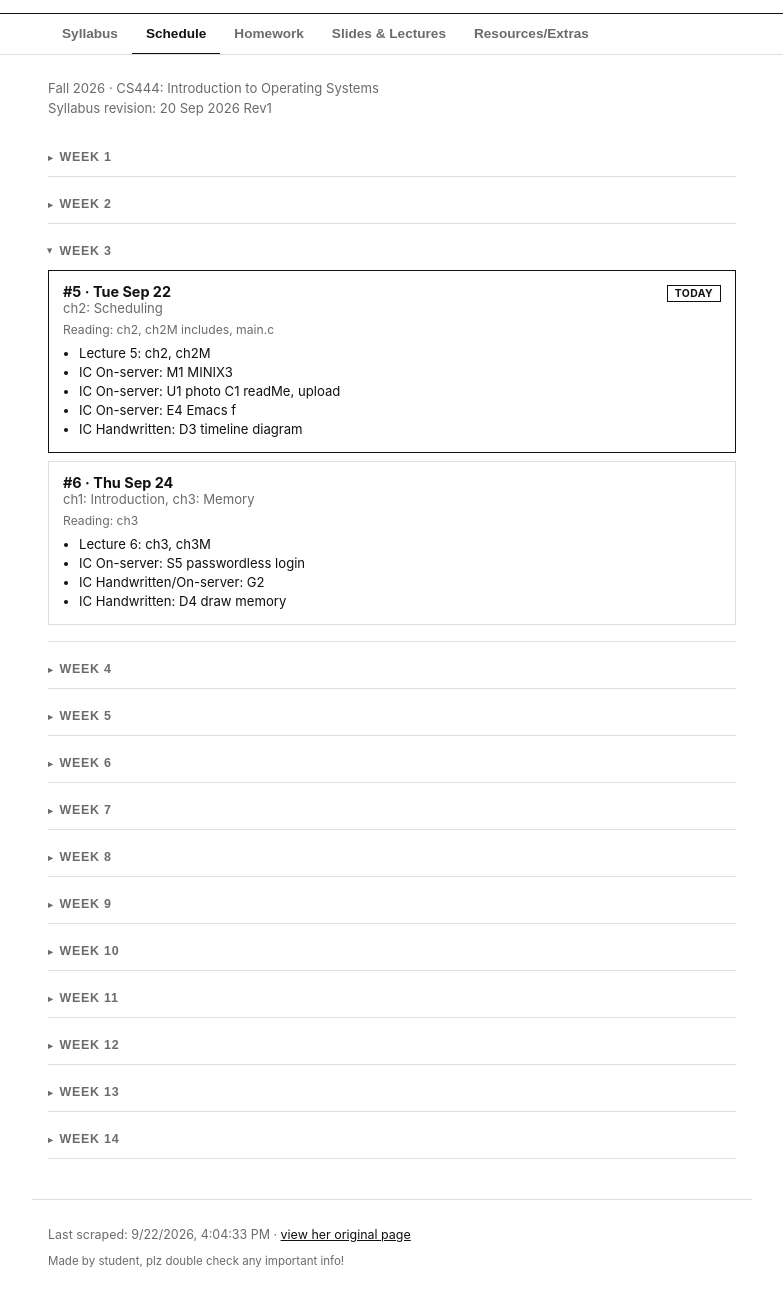
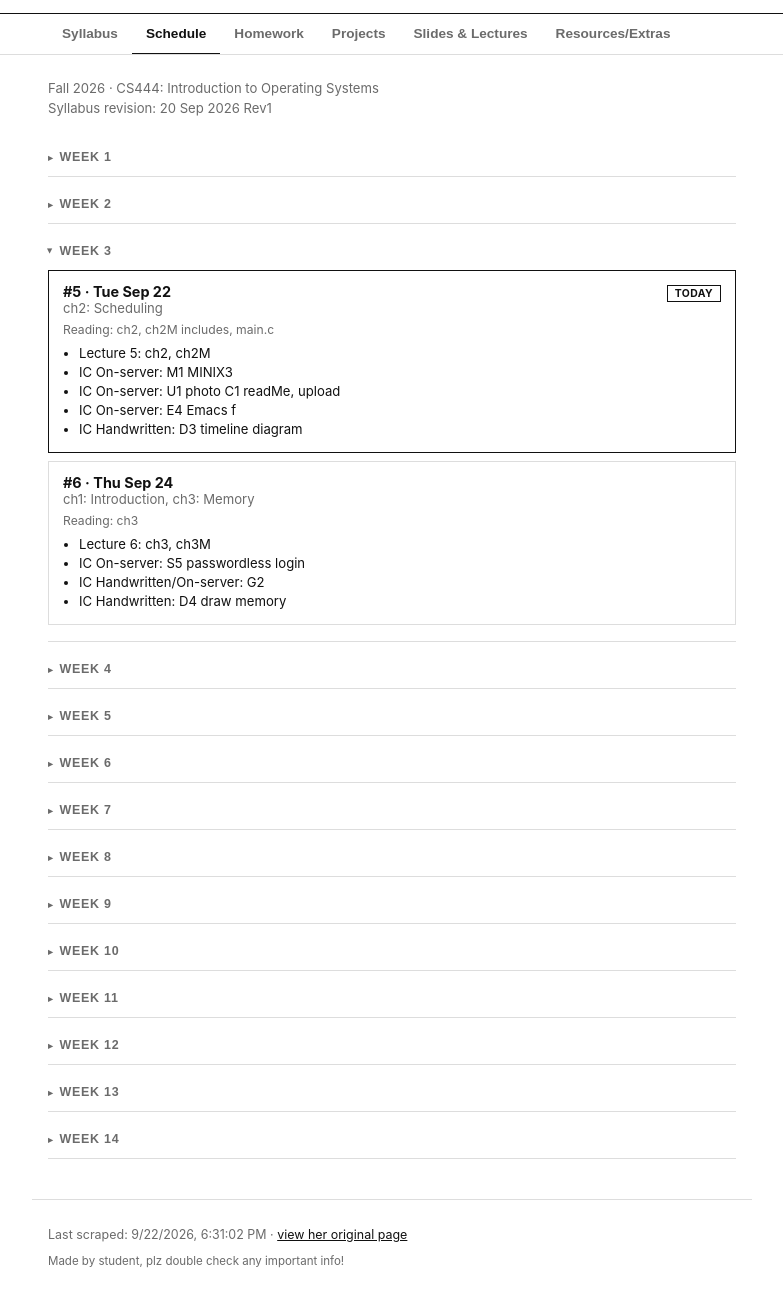
Before and after one commit to dariadobrolinski/enhanced-cs444, a website: page docs/index.html in a window 1280 px wide. Shown: the part 80-1378 px from the top of the page, without its empty margins (248-1031 px from the left). Drawn offline with Linux system fonts and the light colour scheme.

Commit message:
Add dedicated Projects tab for C code projects (proj1, proj2, ...)
She posts C code projects (proj1.pdf etc.) separately from homework, and
the syllabus weights them very differently (32% vs 20%). They were
previously falling into the catch-all Resources tab; now they get their
own tab with the same grouping/archiving treatment as Homework.

Co-Authored-By: Claude Sonnet 5 <noreply@anthropic.com>

```diff
--- a/docs/app.js
+++ b/docs/app.js
@@ -330,6 +330,7 @@ async function main() {
   const slideDates = buildItemDates(slideItems, schedule);
 
   document.getElementById("panel-homework").innerHTML = renderCategory(data, "homework");
+  document.getElementById("panel-projects").innerHTML = renderCategory(data, "projects");
   document.getElementById("panel-slides").innerHTML = renderCategory(data, "slides", slideDates);
   document.getElementById("panel-resources").innerHTML = renderCategory(data, "resources");
   document.getElementById("panel-schedule").innerHTML = renderSchedule(schedule);
--- a/docs/data.json
+++ b/docs/data.json
@@ -1,5 +1,5 @@
 {
-  "scrapedAt": "2026-09-22T16:04:33.071Z",
+  "scrapedAt": "2026-09-22T18:31:02.418Z",
   "sourceUrl": "https://www.cs.umb.edu/~hdeblois/cs444/f26/",
   "items": [
     {
@@ -289,6 +289,17 @@
       "order": 25
     },
     {
+      "id": "f73ed48da8",
+      "text": "proj1",
+      "href": "https://www.cs.umb.edu/~hdeblois/cs444/f26/proj1.pdf",
+      "color": null,
+      "tone": "normal",
+      "toneLabel": null,
+      "category": "projects",
+      "minor": false,
+      "order": 26
+    },
+    {
       "id": "2d13ba5007",
       "text": "FIELD trip to server rm and Unix lab is Tues Nov 10 (was Oct 30 last semester) last half hour of class",
       "href": null,
@@ -297,7 +308,7 @@
       "toneLabel": "Important update or correction",
       "category": "resources",
       "minor": false,
-      "order": 26
+      "order": 27
     },
     {
       "id": "87027a7283",
@@ -308,14 +319,14 @@
       "toneLabel": "Important update or correction",
       "category": "resources",
       "minor": false,
-      "order": 27
+      "order": 28
     }
   ],
   "syllabus": {
     "href": "https://www.cs.umb.edu/~hdeblois/cs444/f26/syll444f26sep20POSTED.pdf",
     "hash": "f0cb3660c39af4ad9feddb22f6556cb938e9c179",
     "revisionLine": "20 Sep 2026 Rev1",
-    "checkedAt": "2026-09-22T16:04:33.071Z"
+    "checkedAt": "2026-09-22T18:31:02.415Z"
   },
   "syllabusChanged": false,
   "scheduleConfirmedFor": "f0cb3660c39af4ad9feddb22f6556cb938e9c179"
--- a/docs/index.html
+++ b/docs/index.html
@@ -22,6 +22,7 @@
     <button class="tab-btn active" data-tab="syllabus">Syllabus</button>
     <button class="tab-btn" data-tab="schedule">Schedule</button>
     <button class="tab-btn" data-tab="homework">Homework</button>
+    <button class="tab-btn" data-tab="projects">Projects</button>
     <button class="tab-btn" data-tab="slides">Slides &amp; Lectures</button>
     <button class="tab-btn" data-tab="resources">Resources/Extras</button>
   </div>
@@ -31,6 +32,7 @@
   <section id="panel-syllabus" class="panel active"></section>
   <section id="panel-schedule" class="panel"></section>
   <section id="panel-homework" class="panel"></section>
+  <section id="panel-projects" class="panel"></section>
   <section id="panel-slides" class="panel"></section>
   <section id="panel-resources" class="panel"></section>
 </main>
--- a/scripts/scrape.js
+++ b/scripts/scrape.js
@@ -40,6 +40,9 @@ function classify(text, href) {
   if (t.includes("syllabus")) return "syllabus";
   if (/\bhw\d*\b/.test(t) || /^hw\d/.test(h) || t.includes("homework")) {
     return "homework";
+  }
+  if (/\bproj\d*\b/.test(t) || /^proj\d/.test(h)) {
+    return "projects";
   }
   if (
     t.includes("lecture") ||
```
